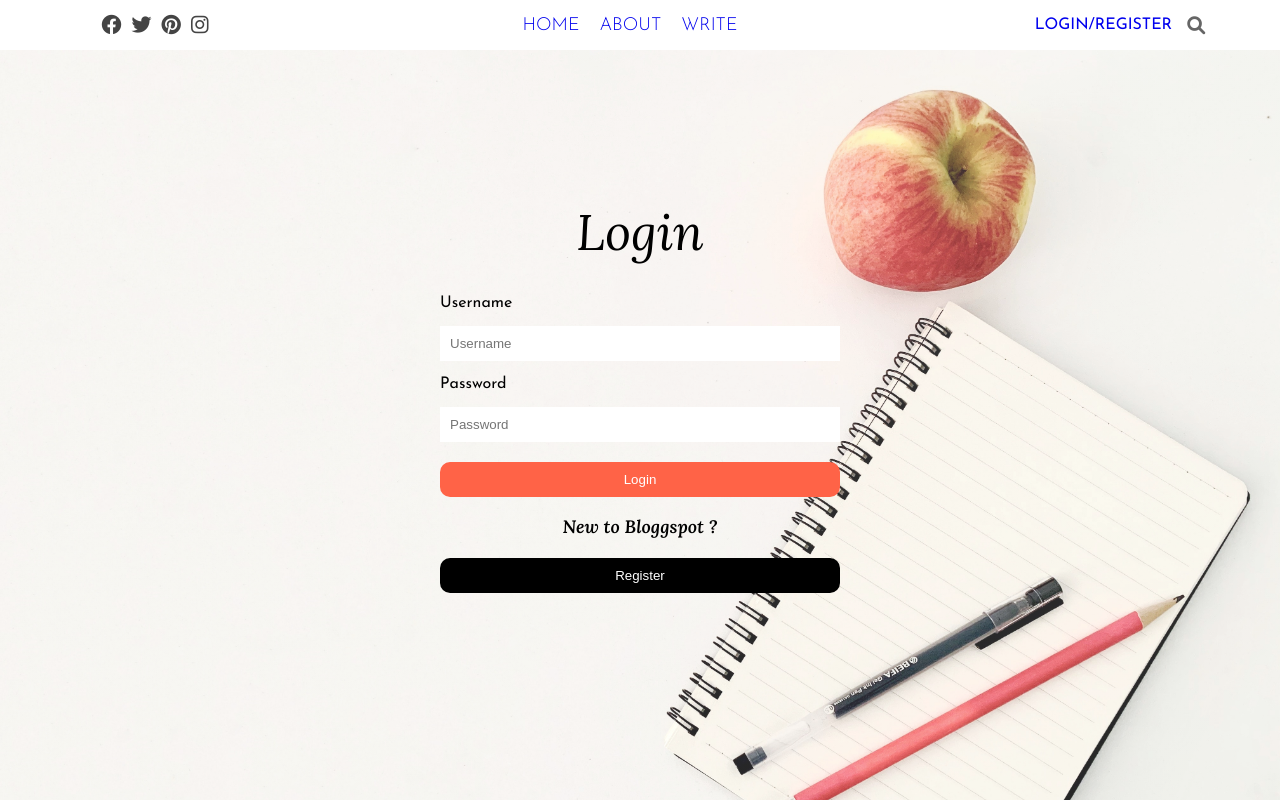
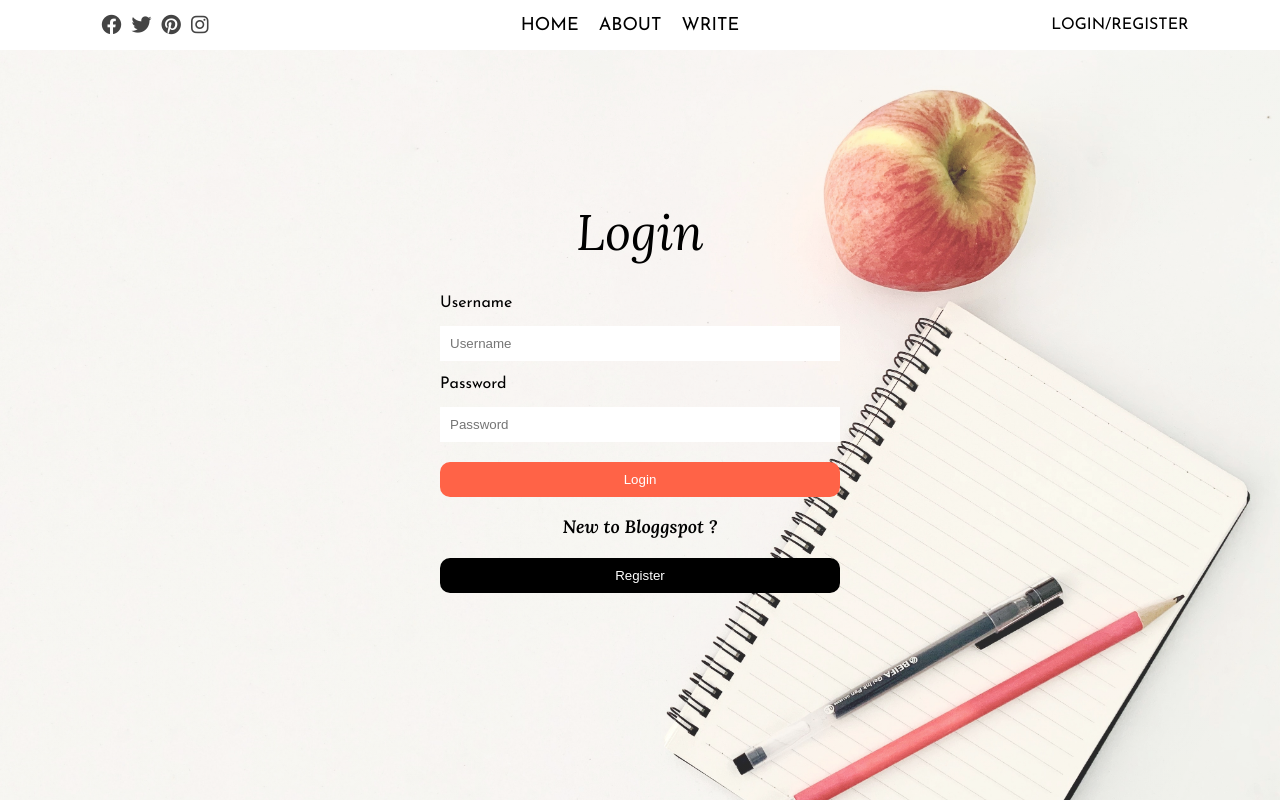
Before and after one commit to vivek-padelkar/react-blog, a React (Create React App) app in the folder client/: page /login in a window 1280 px wide. Built offline with nearby package versions, Linux system fonts and the light colour scheme.

Commit message:
responseive css added

```diff
--- a/client/src/components/posts/posts.component.jsx
+++ b/client/src/components/posts/posts.component.jsx
@@ -4,6 +4,7 @@ import { Container } from './posts.style'
 const Posts = ({ posts }) => {
   return (
     <Container>
+      {!posts && <h1>No posts are avilable please , Write one !</h1>}
       {posts && posts.map((post) => <Post key={post._id} post={post} />)}
     </Container>
   )
--- a/client/src/components/posts/posts.style.js
+++ b/client/src/components/posts/posts.style.js
@@ -4,4 +4,16 @@ export const Container = styled.div`
   flex: 9;
   display: flex;
   flex-wrap: wrap;
+
+  @media screen and (max-width: 800px) {
+    flex-direction: column;
+  }
 `
+export const NoPostContainer = styled.div`
+  background: linear-gradient(
+      rgba(255, 255, 255, 0.2),
+      rgba(255, 255, 255, 0.15)
+    ),
+    //background: linear-gradient(rgba(0, 0, 0, 0.2), rgba(0, 0, 0, 0.6)),
+    url('/assets/login.jpg');
+`
--- a/client/src/components/sidebar/sidebar.style.js
+++ b/client/src/components/sidebar/sidebar.style.js
@@ -15,6 +15,11 @@ export const Container = styled.div`
   display: flex;
   flex-direction: column;
   align-items: center;
+
+  @media screen and (max-width: 800px) {
+    display: block;
+    width: 100%;
+  }
 `
 export const SideBarItem = styled.div`
   display: flex;
--- a/client/src/components/single-post/single-post.style.js
+++ b/client/src/components/single-post/single-post.style.js
@@ -9,6 +9,7 @@ export const StyledLink = styled(Link)`
 export const Container = styled.div`
   flex: 9;
   margin-top: 20px;
+  box-shadow: 3px 4px 11px -5px #000000;
 `
 export const SinglePostWrapper = styled.div`
   padding: 20px;
--- a/client/src/components/topbar/topbar.component.jsx
+++ b/client/src/components/topbar/topbar.component.jsx
@@ -10,7 +10,6 @@ import {
   TopCenterLi,
   TopImage,
   TopIcon,
-  SearchIcon,
   StyledLink,
 } from './topbar.style'
 
@@ -61,8 +60,6 @@ const Topbar = () => {
         ) : (
           <StyledLink to="/login">LOGIN/REGISTER</StyledLink>
         )}
-
-        <SearchIcon className="fa-solid fa-magnifying-glass" />
       </TopRight>
     </Container>
   )
--- a/client/src/components/topbar/topbar.style.js
+++ b/client/src/components/topbar/topbar.style.js
@@ -4,6 +4,7 @@ import { mobile } from '../../utils/responsive'
 
 export const StyledLink = styled(Link)`
   text-decoration: none;
+  color: inherit;
 `
 export const Container = styled.div`
   width: 100%;
@@ -16,8 +17,6 @@ export const Container = styled.div`
   justify-content: center;
   font-family: 'Josefin Sans', sans-serif;
   z-index: 999;
-  @media screen and (max-width: 800px) {
-  }
 `
 
 export const TopLeft = styled.div`
@@ -34,9 +33,9 @@ export const TopCenter = styled.div`
   flex: 6;
 
   @media screen and (max-width: 800px) {
-    flex: 7;
     display: flex;
     justify-content: space-between;
+    margin: 10px;
   }
 `
 
@@ -47,6 +46,9 @@ export const TopRight = styled.div`
   justify-content: center;
 
   @media screen and (max-width: 800px) {
+    align-items: center;
+    justify-content: flex-end;
+    margin: 10px;
   }
 `
 export const TopCenterUl = styled.ul`
@@ -61,7 +63,7 @@ export const TopCenterUl = styled.ul`
 `
 export const TopCenterLi = styled.li`
   font-size: 18px;
-  font-weight: 300;
+  font-weight: 400;
   cursor: pointer;
 `
 export const TopImage = styled.img`
@@ -71,12 +73,6 @@ export const TopImage = styled.img`
   object-fit: cover;
   cursor: pointer;
 `
-export const SearchIcon = styled.i`
-  font-size: 18px;
-  color: #666;
-  cursor: pointer;
-  margin-left: 15px;
-`
 export const TopIcon = styled.i`
   font-size: 20px;
   margin-right: 10px;
--- a/client/src/pages/home/home.style.js
+++ b/client/src/pages/home/home.style.js
@@ -2,4 +2,10 @@ import styled from 'styled-components'
 
 export const Container = styled.div`
   display: flex;
+
+  @media screen and (max-width: 800px) {
+    flex-direction: column;
+    justify-content: center;
+    align-items: center;
+  }
 `
--- a/client/src/pages/home/homepage.component.jsx
+++ b/client/src/pages/home/homepage.component.jsx
@@ -1,4 +1,4 @@
-import React, { useEffect, useState } from 'react'
+import React, { useEffect, useState, useContext } from 'react'
 import Header from '../../components/header/header.component'
 import Posts from '../../components/posts/posts.component'
 import Sidebar from '../../components/sidebar/sidebar.component'
@@ -6,8 +6,10 @@ import { Container } from './home.style'
 import { toast } from 'react-toastify'
 import axios from 'axios'
 import { useLocation } from 'react-router-dom'
+import { Context } from '../../context/context.js'
 
 const Home = () => {
+  const { user } = useContext(Context)
   const [posts, setPosts] = useState([])
   const { search } = useLocation()
   console.log('search' + search)
@@ -28,7 +30,7 @@ const Home = () => {
       <Header />
       <Container>
         <Posts posts={posts} />
-        <Sidebar />
+        {user && <Sidebar />}
       </Container>
     </>
   )
--- a/client/src/pages/settings/settings.component.jsx
+++ b/client/src/pages/settings/settings.component.jsx
@@ -144,7 +144,6 @@ const Settings = () => {
           </SettingsSubmit>
         </SettingsForm>
       </SettingsWrapper>
-      <Sidebar />
     </Container>
   )
 }
--- a/client/src/pages/settings/settings.style.js
+++ b/client/src/pages/settings/settings.style.js
@@ -3,6 +3,10 @@ import styled from 'styled-components'
 export const Container = styled.div`
   display: flex;
   padding: 50px;
+
+  @media screen and (max-width: 800px) {
+    flex-direction: column;
+  }
 `
 export const SettingsWrapper = styled.div`
   flex: 9;
--- a/client/src/pages/single/single.style.js
+++ b/client/src/pages/single/single.style.js
@@ -2,4 +2,9 @@ import styled from 'styled-components'
 
 export const Container = styled.div`
   display: flex;
+
+  @media screen and (max-width: 800px) {
+    flex-direction: column;
+    gap: 30px;
+  }
 `
```
Also changed, not shown: client/src/global.js (added, +17 -0 lines), client/public/assets/nopost.jpg (added).
